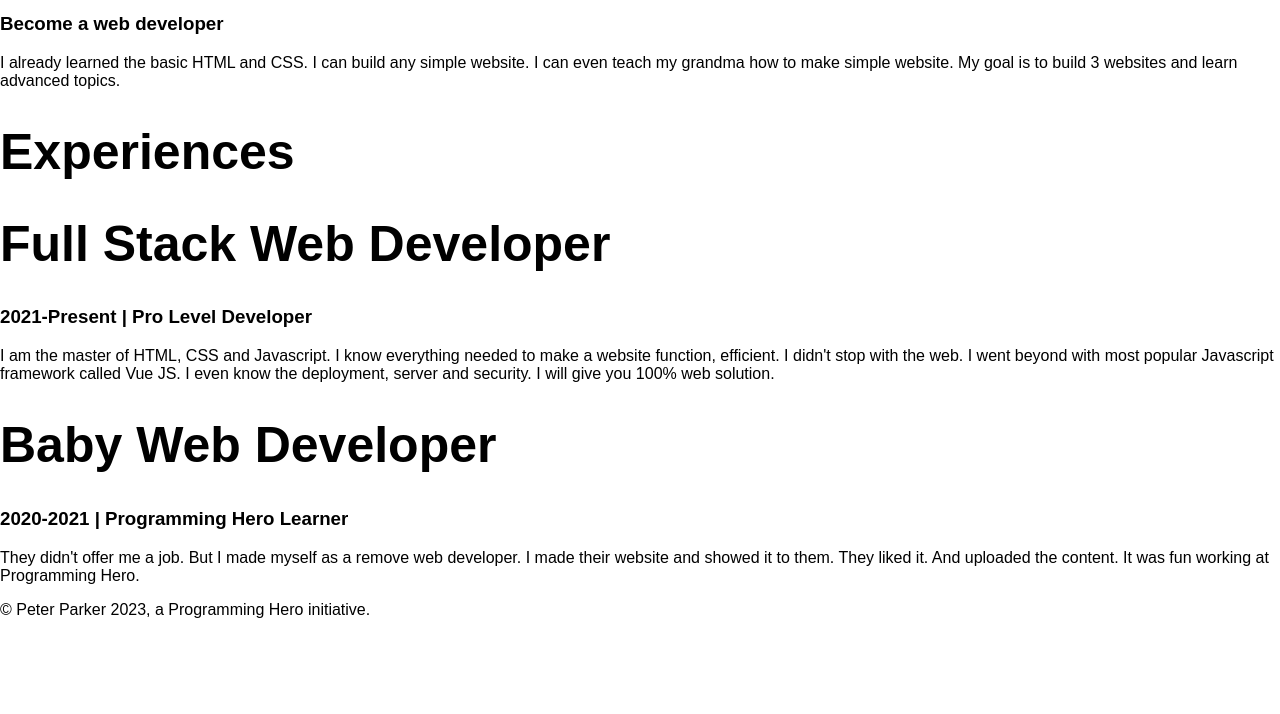
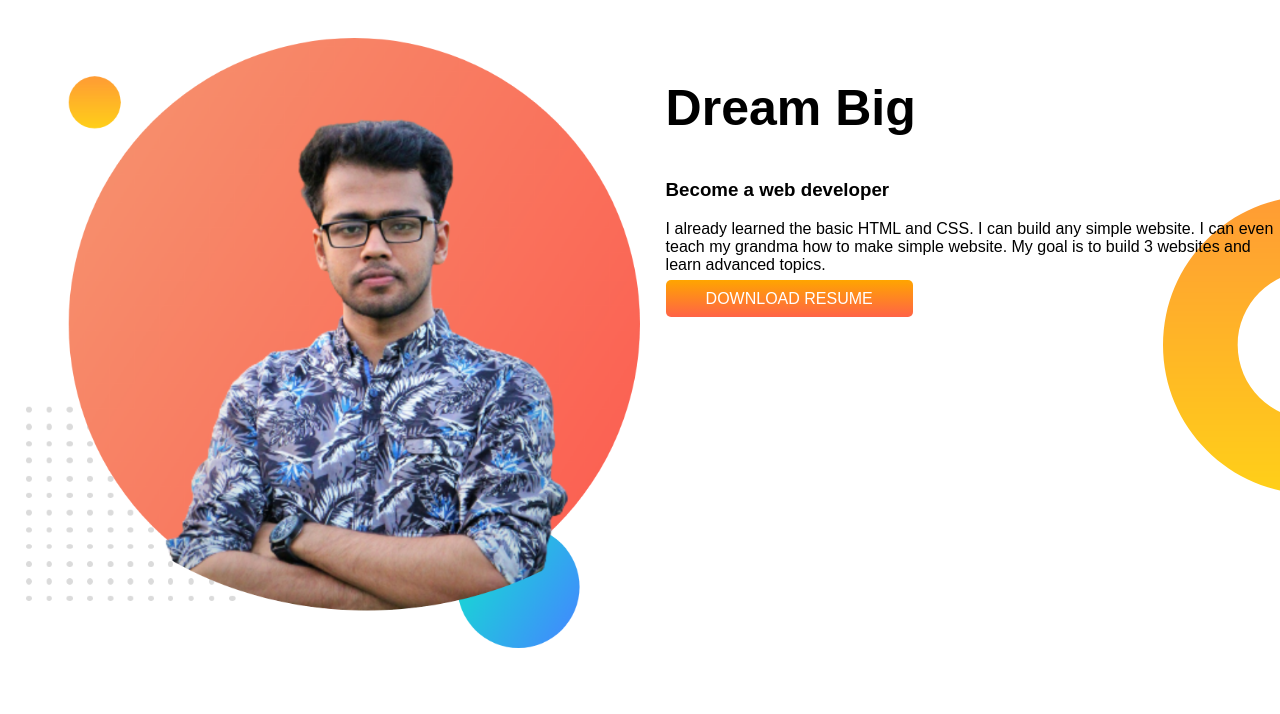
Before and after one commit to iprosenjitp/developer-portfolio, a plain HTML site: page index.html in a window 1280 px wide. Shown: the part 726-1440 px from the top of the page. Before the commit the page ends 1361 px from the top, so only its background shows below. Drawn offline with Linux system fonts and the light colour scheme.

Commit message:
Dream Big

```diff
--- a/index.html
+++ b/index.html
@@ -28,10 +28,21 @@
         </div>
     </section>
 
-    <h1>Dream Big</h1>
-    <h3>Become a web developer</h3>
-    <p>I already learned the basic HTML and CSS. I can build any simple website. I can even teach my grandma how to make
-        simple website. My goal is to build 3 websites and learn advanced topics.</p>
+    <section class="dream-big">
+        <div class="half-width">
+            <img src="images/picture3-bg.png" alt="">
+        </div>
+
+        <div class="half-width">
+            <h1>Dream Big</h1>
+            <h3>Become a web developer</h3>
+            <p>I already learned the basic HTML and CSS. I can build any simple website. I can even teach my grandma how
+                to
+                make
+                simple website. My goal is to build 3 websites and learn advanced topics.</p>
+            <a class="link-button" target="_blank" href="">DOWNLOAD RESUME</a>
+        </div>
+    </section>
 
     <h1>Experiences</h1>
 
--- a/style.css
+++ b/style.css
@@ -13,6 +13,7 @@ h1 {
 
 section {
     display: flex;
+    margin-bottom: 150px;
 }
 
 .half-width {
@@ -36,3 +37,9 @@ section {
     background-image: url(images/top-banner.png);
     background-repeat: no-repeat;
 }
+
+.dream-big {
+    background-image: url(images/dream-bg.png);
+    background-repeat: no-repeat;
+    background-position: right;
+}
```
